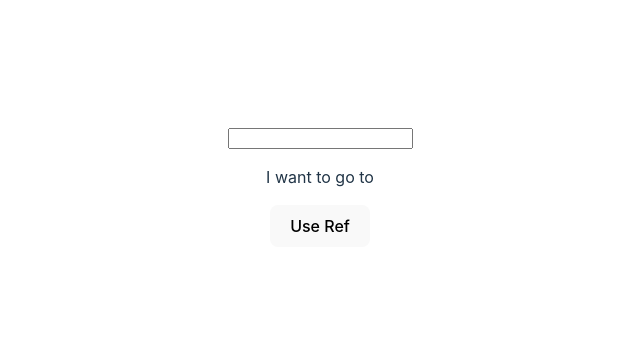
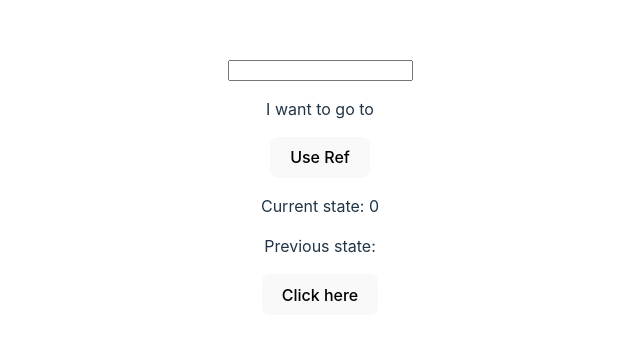
Before and after one commit to OksanaNova/hooks, a React (Vite) app: page / in a window 1280 px wide. Shown: the part 214-554 px from the top of the page, without its empty margins (320-960 px from the left). Built offline with nearby package versions, Linux system fonts and the light colour scheme.

Commit message:
Previous.jsx added

```diff
--- a/src/App.jsx
+++ b/src/App.jsx
@@ -1,6 +1,7 @@
 
 import './App.css'
 import Focus from './Focus';
+import Previous from './Previous';
 
 function App() {
 
@@ -9,6 +10,8 @@ function App() {
 
     <Focus />
 
+    <Previous />
+
 
     </>
   )
--- /dev/null
+++ b/src/Previous.jsx
@@ -0,0 +1,24 @@
+import { useEffect, useRef, useState } from "react";
+
+function Previous() {
+
+    const [count, setCount] = useState(0);
+
+    const previousCountRef = useRef();
+
+    const previousCount = previousCountRef.current;
+
+    useEffect(() => {
+        previousCountRef.current = count;
+    })
+
+    return (
+        <div>
+            <p>Current state: {count}</p>
+            <p>Previous state: {previousCount}</p>
+            <button onClick={() => setCount(count +1)}>Click here</button>
+        </div>
+    )
+}
+
+export default Previous
```
